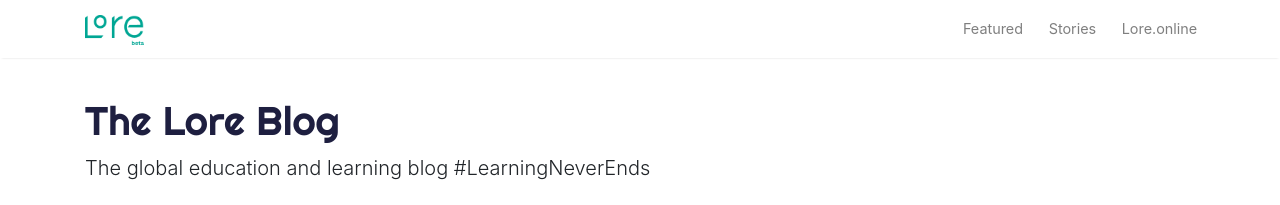
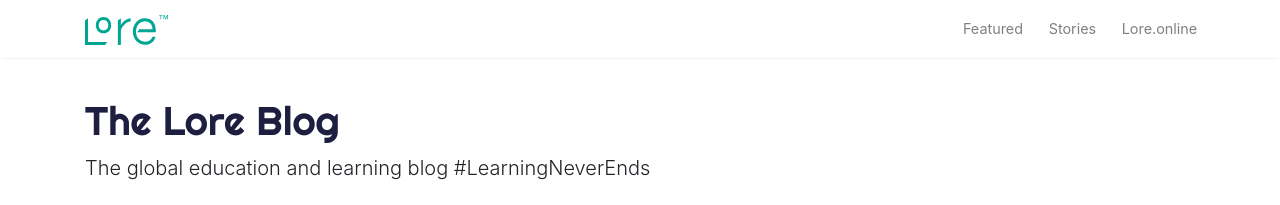
Before and after one commit to lore-blog/lore-blog.github.io, a Jekyll site: the page built from _posts/2019-01-30-colleges-get-hands-on-to-teach-students-real-world-skills.md, in a window 1280 px wide. Shown: the top 205 px of the page. Built offline with Jekyll 4.4.1, drawn with Linux system fonts in a browser that asks for light colours; nearby versions of some CDN libraries.

Commit message:
Logo changes

```diff
--- a/_config.yml
+++ b/_config.yml
@@ -2,8 +2,8 @@
 name: 'The Lore Blog'
 description: 'The global education and learning blog #LearningNeverEnds'
 meta_description: 'The global education and learning blog #LearningNeverEnds'
-logo: 'assets/images/logo-beta.png'
-favicon: 'assets/images/logo-beta.png'
+logo: 'assets/images/lore-logo.svg'
+favicon: 'assets/images/lore-logo.svg'
 google_analytics: 'UA-124640434-3'
 lore_url: 'https://lore.online'
 
--- a/_layouts/default.html
+++ b/_layouts/default.html
@@ -15,7 +15,7 @@
     }}{% else %}{{
       page.hero | absolute_url
     }}{% endif %}" property="og:image"> {% else %}
-    <meta content="/assets/images/logo-beta.png" property="og:image" />
+    <meta content="/assets/images/lore-logo.svg" property="og:image" />
     {% endif %}
 
     <link
@@ -70,7 +70,7 @@
       <div class="container pr-0">
         <!-- Begin Logo -->
         <a class="navbar-brand" href="{{ site.baseurl }}/">
-          <img src="{{ site.baseurl }}/{{ site.logo }}" alt="{{ site.name }}" />
+          <img src="{{ site.baseurl }}/{{ site.logo }}" alt="{{ site.name }}" height="34px" />
         </a>
         <!-- End Logo -->
 
```
Also changed, not shown: assets/images/lore-logo.svg (added).
